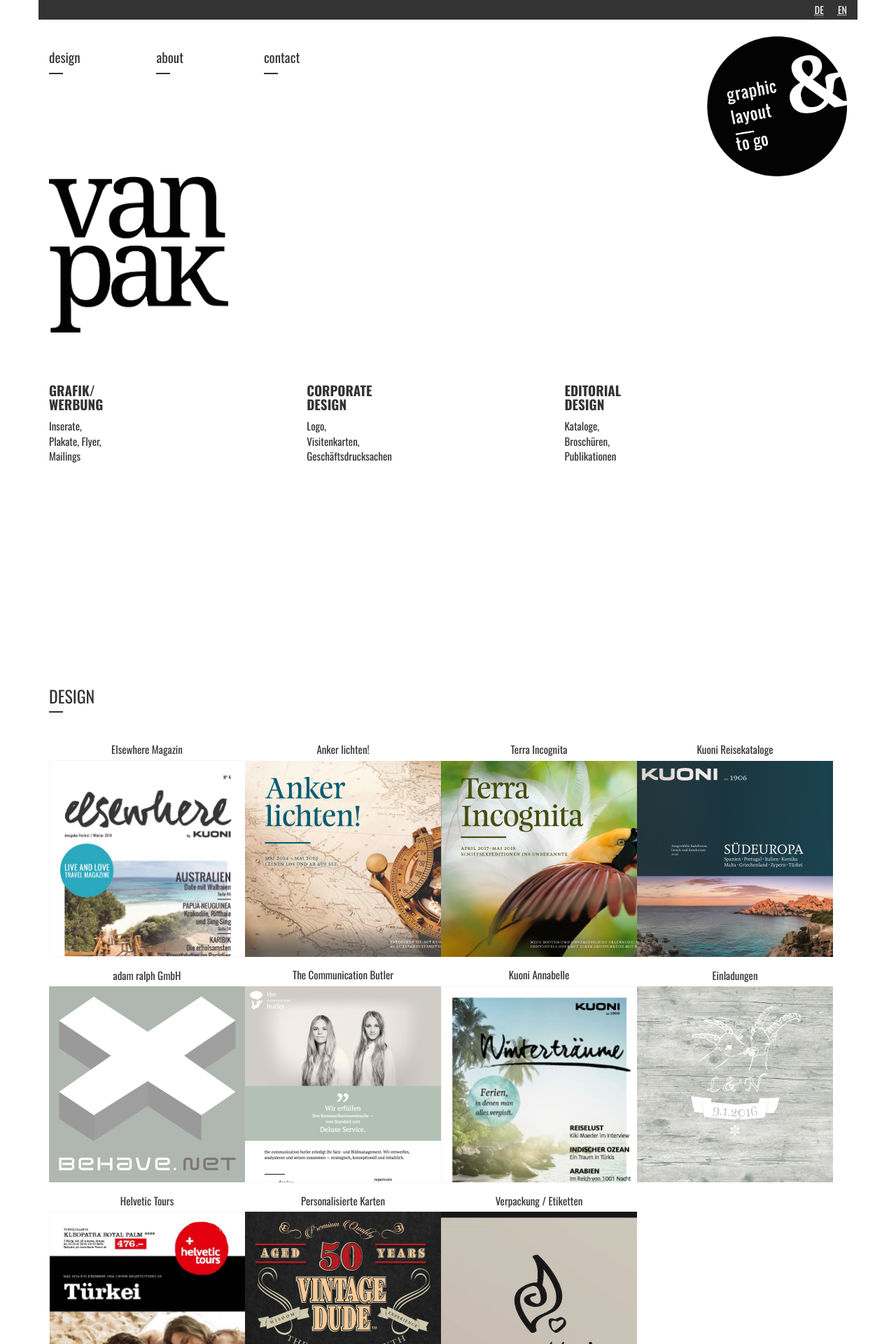
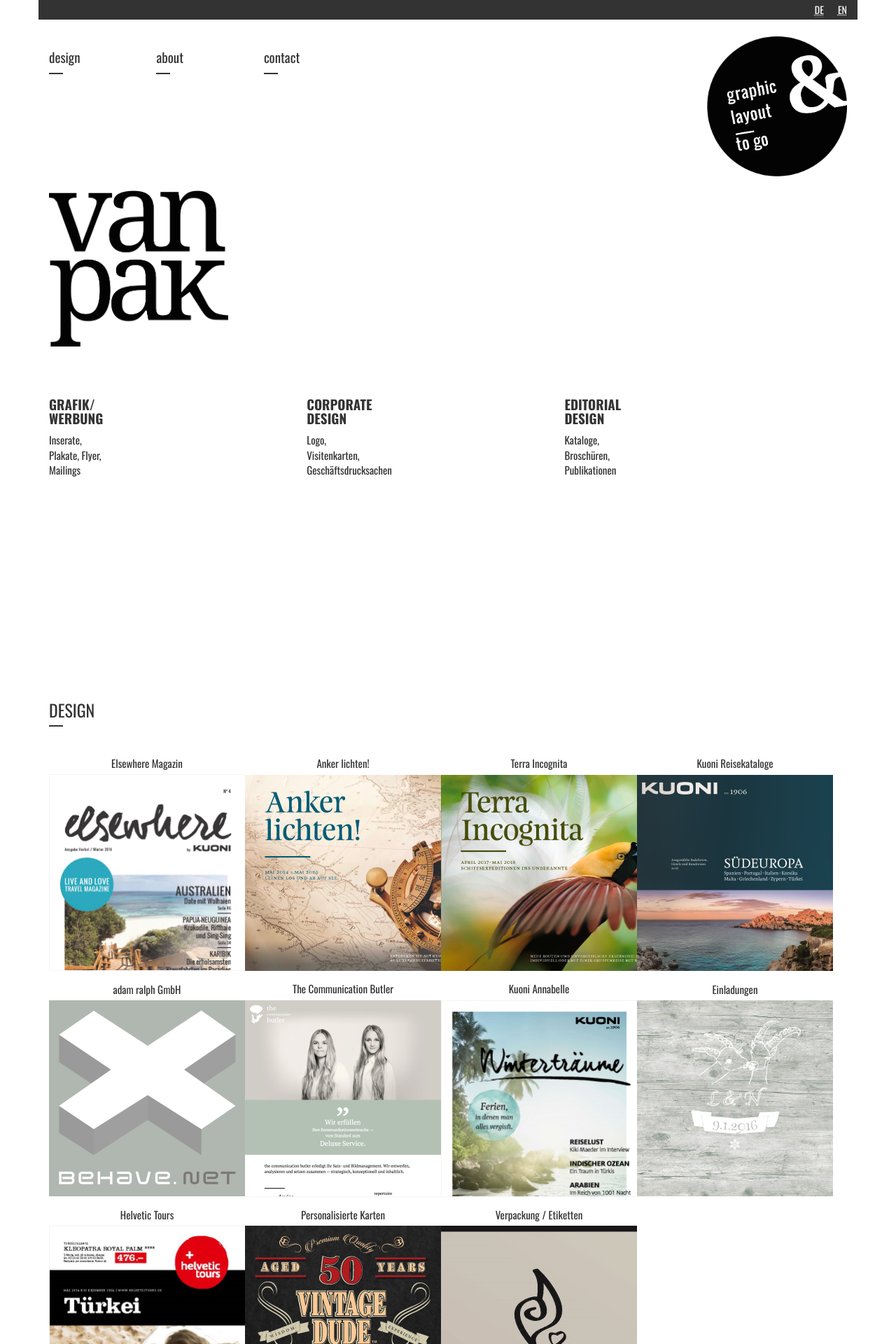
Before and after one commit to vanpak/vanpak.github.io, a Jekyll site: the page built from index.html, in a window 1280 px wide. Shown: the top 1920 px of the page at 70% size. Built offline with Jekyll 4.4.1, drawn with Linux system fonts in a browser that asks for light colours.

Commit message:
fixed logo margins and semi-narrow page nav

```diff
--- a/css/index.css
+++ b/css/index.css
@@ -1,6 +1,7 @@
 img#img-logo-graphic-and-layout-to-go {
   display: block;
   float: right;
+  margin-bottom: 70px;
   width: 150px;
 }
 
@@ -11,10 +12,7 @@
 @media all and (min-width:480px) {
   main nav li {
     display: inline-block;
-    width: 90px;
-  }
-  img#img-logo-graphic-and-layout-to-go {
-    width: 150px;
+    width: 95px;
   }
 }
 
@@ -23,6 +21,7 @@
     width: 150px;
   }
   img#img-logo-graphic-and-layout-to-go {
+    margin-bottom: 20px;
     width: 200px;
   }
   img#img-logo {
```
